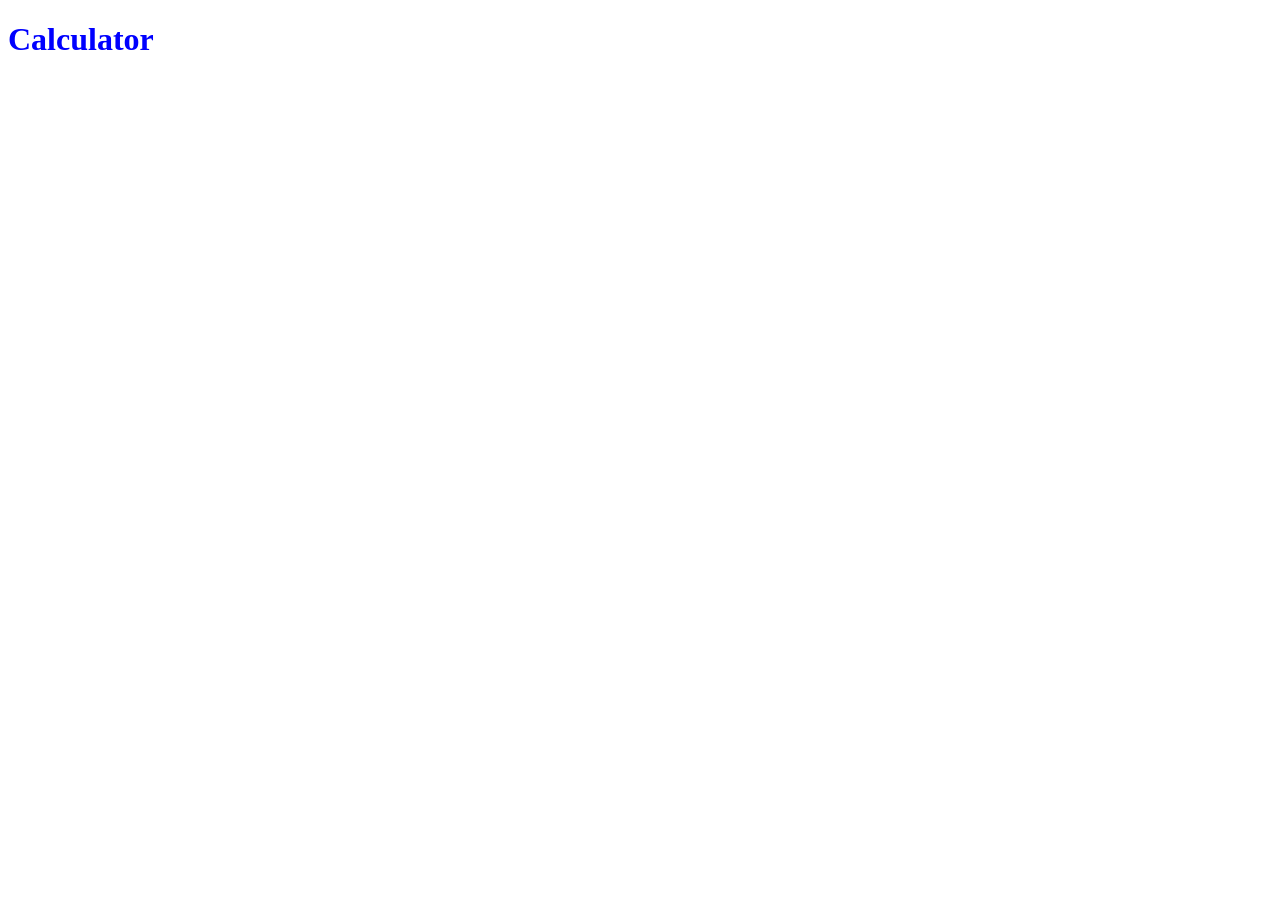
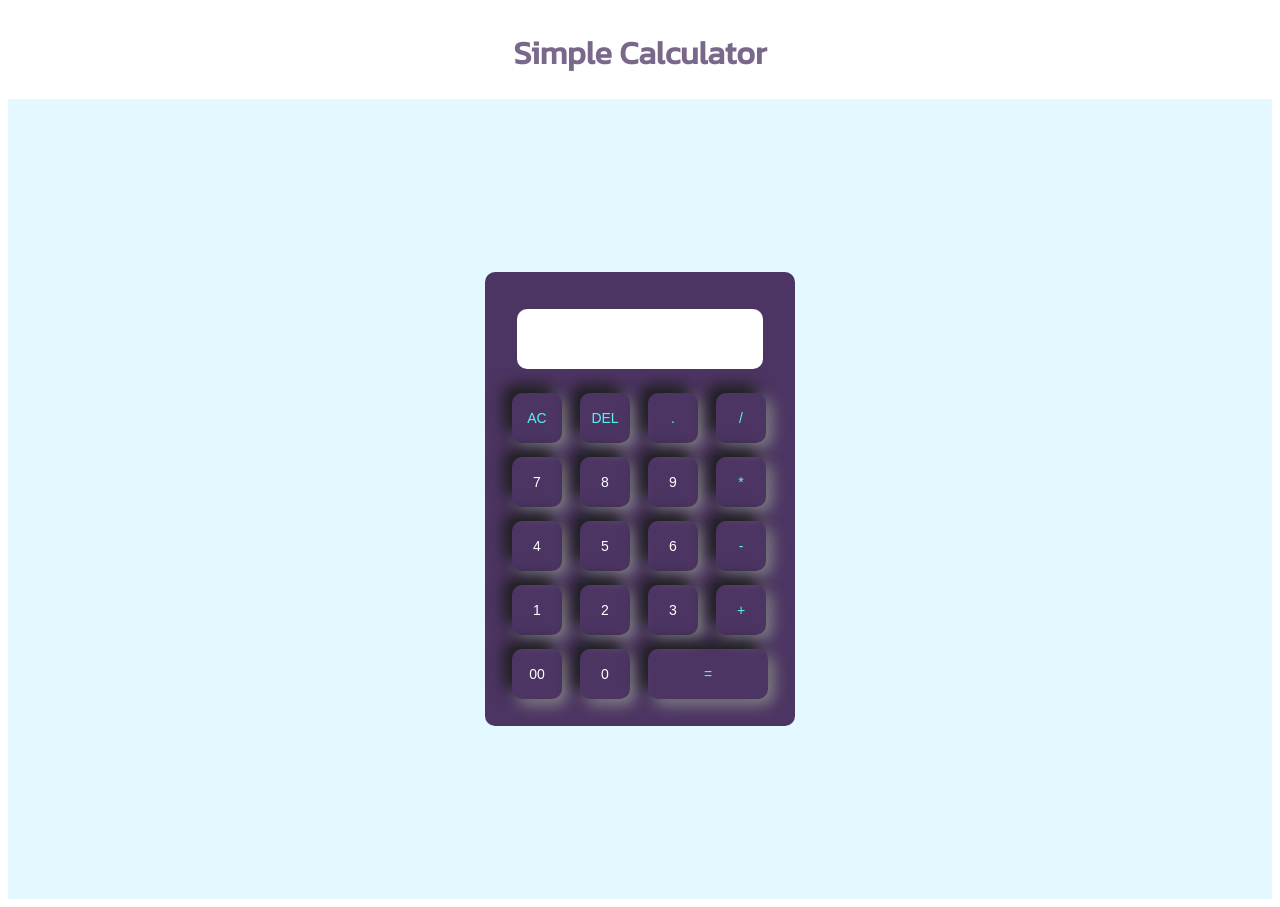
Before and after one commit to Carrascosteven1/SimpleCalculator, a plain HTML site: page index.html in a window 1280 px wide. Before the commit the page ends 800 px from the top, so only its background shows below. Drawn offline with Linux system fonts and the light colour scheme.

Commit message:
finish initial calculator

```diff
--- a/index.html
+++ b/index.html
@@ -5,10 +5,51 @@
   <meta http-equiv="X-UA-Compatible" content="IE=edge">
   <meta name="viewport" content="width=device-width, initial-scale=1.0">
   <link rel="stylesheet" type="text/css" href="/style_calculator.css">
+  <link rel="preconnect" href="https://fonts.googleapis.com">
+  <link rel="preconnect" href="https://fonts.gstatic.com" crossorigin>
+  <link href="https://fonts.googleapis.com/css2?family=Kanit&display=swap" rel="stylesheet">
   <title>Simple Calculator</title>
 </head>
 <body>
-  <h1>Calculator</h1>
+  <div class="position"><h1>Simple Calculator</h1></div>
+  <div class="container">
+    <div class="calculator">
+      <form>
+        <div class="display">
+          <input type="text" name="display">
+        </div>
+        <div>
+          <input type="button" value="AC" onclick="display.value ='' "class="operator" >
+          <input type="button" value="DEL" onclick="display.value = display.value.toString().slice(0,-1)" class="operator">
+          <input type="button" value="." onclick="display.value +='.' " class="operator">
+          <input type="button" value="/" onclick="display.value +='/' " class="operator">
+        </div>
+        <div>
+          <input type="button" value="7" onclick="display.value +='7' ">
+          <input type="button" value="8" onclick="display.value +='8' ">
+          <input type="button" value="9" onclick="display.value +='9' ">
+          <input type="button" value="*" onclick="display.value +='*' " class="operator">
+        </div>
+        <div>
+          <input type="button" value="4" onclick="display.value +='4' ">
+          <input type="button" value="5" onclick="display.value +='5' ">
+          <input type="button" value="6" onclick="display.value +='6' ">
+          <input type="button" value="-" onclick="display.value +='-' " class="operator">
+        </div>
+        <div>
+          <input type="button" value="1" onclick="display.value +='1' ">
+          <input type="button" value="2" onclick="display.value +='2' ">
+          <input type="button" value="3" onclick="display.value +='3' ">
+          <input type="button" value="+" onclick="display.value +='+' " class="operator">
+        </div>
+        <div>
+          <input type="button" value="00" onclick="display.value +='00' ">
+          <input type="button" value="0" onclick="display.value +='0' ">
+          <input type="button" value="=" onclick="display.value = eval(display.value)" class="equal operator">
+        </div>
+      </form>
+    </div>
+  </div>
   <script src="/calculator.js"></script>
 </body>
 </html>
--- a/style_calculator.css
+++ b/style_calculator.css
@@ -1,3 +1,60 @@
 h1 {
-  color: blue;
+  color: #4d3563be;
+  font-family: 'Kanit', sans-serif;
 }
+
+.container {
+  background: #e3f9ff;
+  width: 100%;
+  height: 100vh;
+  display: grid;
+  align-items: center;
+  justify-content: center;
+}
+
+.calculator {
+  background: #4d3563;
+  padding: 20px;
+  border-radius: 10px;
+}
+
+ .calculator form input {
+  border:0;
+  outline: 0;
+  width: 50px;
+  height: 50px;
+  border-radius: 10px;
+  box-shadow: -8px -8px 15px #1a1c1c, 5px 5px 15px #8B8D8D;
+  background: transparent;
+  font-size: 14px;
+  color: #fff;
+  cursor: pointer;
+  margin: 07px;
+}
+
+form .display {
+  display: flex;
+  justify-content:flex-end;
+  margin: 10px 5px;
+}
+
+form .display input {
+  background-color: white;
+  padding: 5px 10px;
+  text-align: right;
+  flex: 1;
+  font-size: 45px;
+  box-shadow: none;
+
+}
+
+form input.equal {
+  width: 120px;
+}
+form input.operator {
+  color: #54f3f3;
+}
+.position {
+  display: flex;
+  justify-content: center;
+}
```
